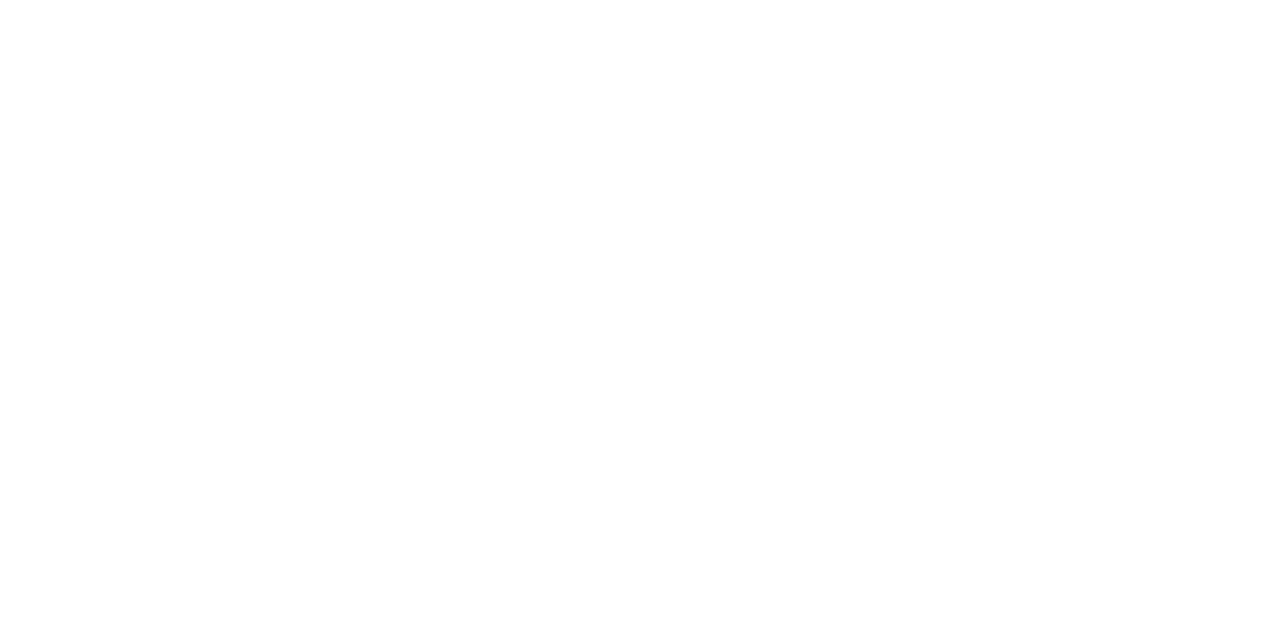
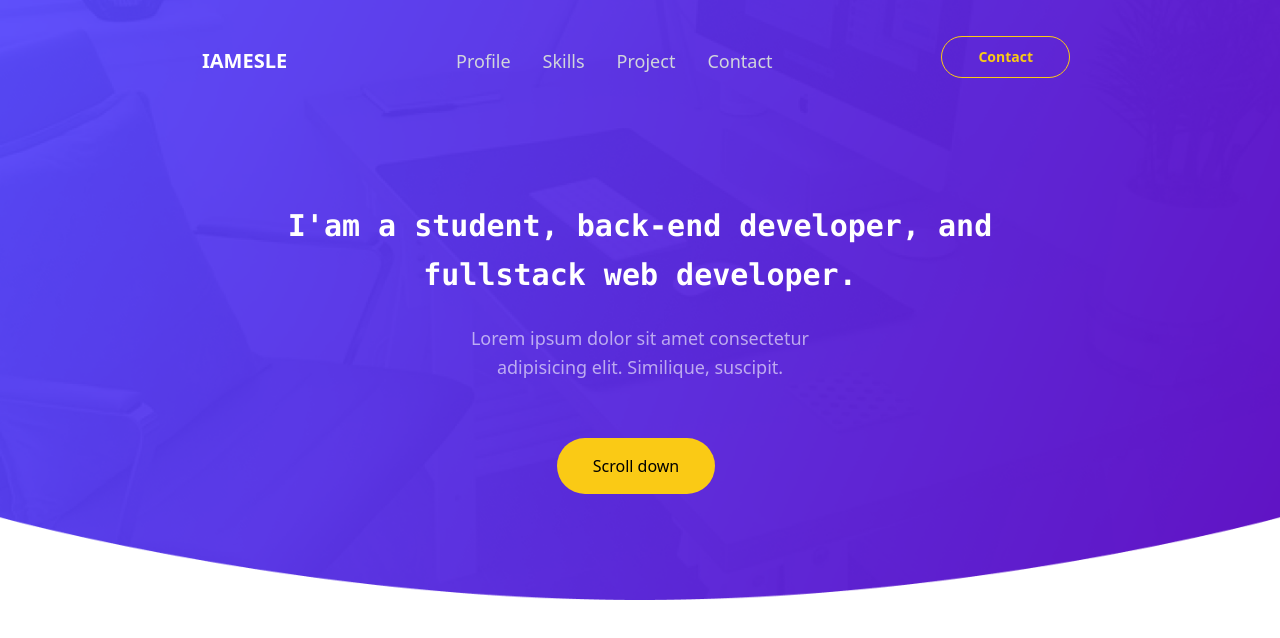
Before and after one commit to iamelse/portofolio-template-flowbite, a website: page public/index.html in a window 1280 px wide. Drawn offline with nearby package versions, Linux system fonts and the light colour scheme.

Commit message:
new: navbar and hero section

```diff
--- a/public/index.html
+++ b/public/index.html
@@ -10,7 +10,46 @@
 </head>
 <body>
 
-
+    <div style="background-image: url('../public/img/hero-bg.png'); background-size: cover; background-position: bottom; backgroun-repeat: no-repeat" class="2xl:h-[712px] xl:h-[600px] lg:h-[550px] md:h-[500px] pb-20">
+        <div class="container mx-auto px-10 2xl:px-0">
+            <nav class="border-gray-200 px-5 sm:px-4 py-3 md:py-9 rounded dark:bg-gray-800">
+                <div class="container max-w-7xl xl:w-9/12 lg:w-9/12 flex flex-wrap justify-between items-center mx-auto">
+                    <a href="#" class="flex items-center">
+                        <span class="text-white self-center text-xl font-semibold whitespace-nowrap dark:text-white">IAMESLE</span>
+                    </a>
+                    <div class="flex md:order-2">
+                        <button type="button" class="font-semibold hidden md:block text-yellow-300 hover:text-white border border-yellow-300 hover:bg-yellow-300 focus:ring-4 focus:ring-yellow-300 rounded-full text-sm px-9 py-2.5 text-center mr-2 mb-2 dark:border-yellow-300 dark:text-yellow-300 dark:hover:text-white dark:hover:bg-yellow-400 dark:focus:ring-yellow-900">Contact</button>
+                        <button data-collapse-toggle="mobile-menu-4" type="button" class="inline-flex items-center p-2 text-sm text-gray-300 rounded-lg md:hidden hover:bg-gray-100 focus:outline-none focus:ring-2 focus:ring-gray-200 dark:text-gray-400 dark:hover:bg-gray-700 dark:focus:ring-gray-600" aria-controls="mobile-menu-4" aria-expanded="false">
+                            <span class="sr-only">Open main menu</span>
+                            <svg class="w-6 h-6" fill="currentColor" viewBox="0 0 20 20" xmlns="http://www.w3.org/2000/svg"><path fill-rule="evenodd" d="M3 5a1 1 0 011-1h12a1 1 0 110 2H4a1 1 0 01-1-1zM3 10a1 1 0 011-1h12a1 1 0 110 2H4a1 1 0 01-1-1zM3 15a1 1 0 011-1h12a1 1 0 110 2H4a1 1 0 01-1-1z" clip-rule="evenodd"></path></svg>
+                            <svg class="hidden w-6 h-6" fill="currentColor" viewBox="0 0 20 20" xmlns="http://www.w3.org/2000/svg"><path fill-rule="evenodd" d="M4.293 4.293a1 1 0 011.414 0L10 8.586l4.293-4.293a1 1 0 111.414 1.414L11.414 10l4.293 4.293a1 1 0 01-1.414 1.414L10 11.414l-4.293 4.293a1 1 0 01-1.414-1.414L8.586 10 4.293 5.707a1 1 0 010-1.414z" clip-rule="evenodd"></path></svg>
+                        </button>
+                    </div>
+                    <div class="hidden justify-between items-center w-full md:flex md:w-auto md:order-1" id="mobile-menu-4">
+                        <ul class="flex flex-col mt-4 md:flex-row md:space-x-8 md:mt-0 md:text-sm md:font-medium">
+                            <li>
+                                <a href="#" class="font-medium text-lg block py-2 pr-4 pl-3 text-gray-300 border-b border-gray-100 hover:bg-gray-50 md:hover:bg-transparent md:border-0 md:hover:text-gray-400 md:p-0 md:dark:hover:text-white dark:text-gray-400 dark:hover:bg-gray-700 dark:hover:text-white md:dark:hover:bg-transparent dark:border-gray-700">Profile</a>
+                            </li>
+                            <li>
+                                <a href="#" class="font-medium text-lg block py-2 pr-4 pl-3 text-gray-300 border-b border-gray-100 hover:bg-gray-50 md:hover:bg-transparent md:border-0 md:hover:text-gray-400 md:p-0 md:dark:hover:text-white dark:text-gray-400 dark:hover:bg-gray-700 dark:hover:text-white md:dark:hover:bg-transparent dark:border-gray-700">Skills</a>
+                            </li>
+                            <li>
+                                <a href="#" class="font-medium text-lg block py-2 pr-4 pl-3 text-gray-300 border-b border-gray-100 hover:bg-gray-50 md:hover:bg-transparent md:border-0 md:hover:text-gray-400 md:p-0 md:dark:hover:text-white dark:text-gray-400 dark:hover:bg-gray-700 dark:hover:text-white md:dark:hover:bg-transparent dark:border-gray-700">Project</a>
+                            </li>
+                            <li>
+                                <a href="#" class="font-medium text-lg block py-2 pr-4 pl-3 text-gray-300 border-b border-gray-100 hover:bg-gray-50 md:hover:bg-transparent md:border-0 md:hover:text-gray-400 md:p-0 md:dark:hover:text-white dark:text-gray-400 dark:hover:bg-gray-700 dark:hover:text-white md:dark:hover:bg-transparent dark:border-gray-700">Contact</a>
+                            </li>
+                        </ul>
+                    </div>
+                </div>
+            </nav>
+            <div class="text-center mt-16 xl:mt-20 lg:mt-10 md:mt-6">
+                <h1 class="text-3xl text-white font-semibold font-mono 2xl:w-6/12 xl:w-8/12 lg:w-10/12 mx-auto leading-relaxed">I'am a student, back-end developer, and fullstack web developer.</h1>
+                <p class="text-white text-opacity-60 text-lg 2xl:w-3/12 xl:w-4/12 lg:w-6/12 mx-auto mt-6 leading-relaxed">Lorem ipsum dolor sit amet consectetur adipisicing elit. Similique, suscipit.</p>
+                <button type="button" class="text-black mt-14 bg-yellow-300 hover:bg-yellow-400 focus:ring-4 focus:ring-yellow-300 font-medium rounded-full text-md px-9 py-4 text-center mr-2 mb-2 dark:focus:ring-yellow-900">Scroll down</button>
+            </div>
+        </div>
+    </div>
 
     <script src="https://unpkg.com/flowbite@1.3.4/dist/flowbite.js"></script>
 </body>
```
